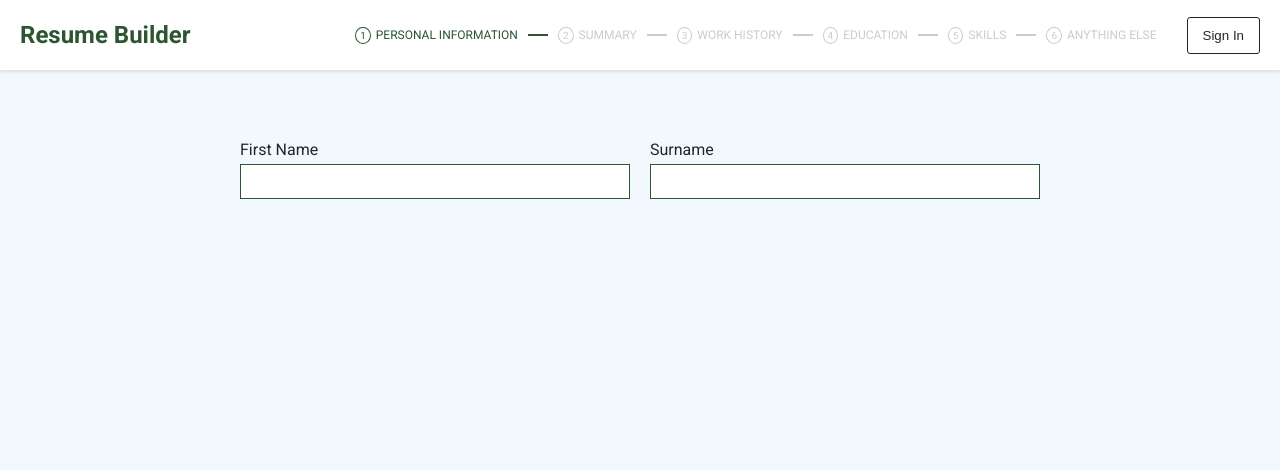
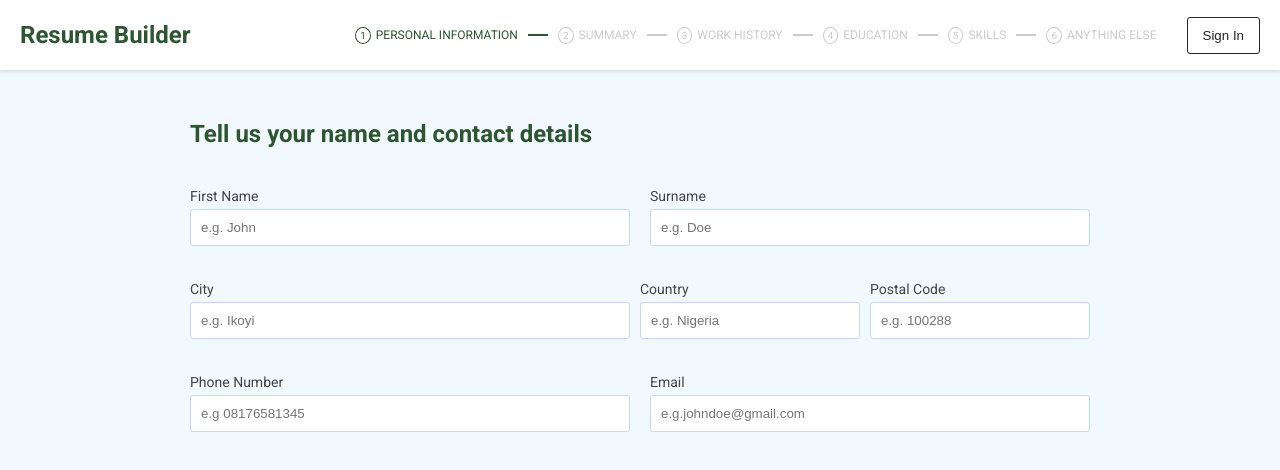
Before and after one commit to timothyokooboh/resume-generator, a Vue app: page /#/ in a window 1280 px wide. Both pictures are taken after a click on the button "Get Started". Shown: the top 470 px of the page. Built offline with nearby package versions, Linux system fonts and the light colour scheme.

Commit message:
design personal info

```diff
--- a/package.json
+++ b/package.json
@@ -9,6 +9,7 @@
     "preview": "vite preview"
   },
   "dependencies": {
+    "eslint": "^8.20.0",
     "uuid": "^8.3.2",
     "vee-validate": "^4.6.2",
     "vue": "^3.2.37",
@@ -17,6 +18,7 @@
   },
   "devDependencies": {
     "@vitejs/plugin-vue": "^3.0.0",
+    "eslint-plugin-vue": "^9.2.0",
     "sass": "^1.53.0",
     "typescript": "^4.6.4",
     "vite": "^3.0.0",
--- a/src/components/resume-forms/PersonalInformation.vue
+++ b/src/components/resume-forms/PersonalInformation.vue
@@ -1,46 +1,171 @@
 <template>
+    <section class='personal-info'>
+        <h1>Tell us your name and contact details</h1>
         <Form :validation-schema="schema" class='form'>
             <section class='name'>
                 <div class="form-control">
                     <label for='first_name'>First Name</label>
-                <Field type="string" name='first_name' id='first_name' class='input' />
+                    <Field
+                        type="string"
+                        name='first_name'
+                        id='first_name'
+                        placeholder='e.g. John'
+                        class='input'
+                        v-model='state.first_name'
+                    />
                     <ErrorMessage name='first_name' class='error' />
                 </div>
                 <div class="form-control">
                     <label for='surname'>Surname</label>
-                <Field type="string" name='surname' id='surname' class='input' />
+                    <Field
+                        type="string"
+                        name='surname'
+                        id='surname'
+                        placeholder='e.g. Doe'
+                        class='input'
+                        v-model='state.surname'
+                    />
                     <ErrorMessage name='surname' class='error' />
                 </div>
             </section>
+
+            <section class='address'>
+                <div class='form-control'>
+                    <label for='city'>City</label>
+                    <Field
+                        name='city'
+                        type='string'
+                        placeholder='e.g. Ikoyi'
+                        id='city'
+                        class='input'
+                        v-model='state.city'
+                    />
+                    <ErrorMessage name='city' class='error' />
+                </div>
+                <div class='form-control'>
+                    <label for='country'>Country</label>
+                    <Field
+                        name='country'
+                        type='string'
+                        placeholder='e.g. Nigeria'
+                        id='country'
+                        class='input'
+                        v-model='state.country'
+                    />
+                    <ErrorMessage name='country' class='error' />
+                </div>
+                <div class='form-control'>
+                    <label for='postal_code'>Postal Code</label>
+                    <Field
+                        name='postal_code'
+                        type='string'
+                        placeholder='e.g. 100288'
+                        id='postal_code'
+                        class='input'
+                        v-model='state.postal_code'
+                    />
+                    <ErrorMessage name='postal_code' class='error' />
+                </div>
+            </section>
+
+            <section class='contact'>
+                <div class='form-control'>
+                    <label for='phone_number'>Phone Number</label>
+                    <Field
+                        name='phone_number'
+                        type='tel'
+                        placeholder='e.g 08176581345'
+                        id='phone_number'
+                        class='input'
+                        v-model='state.phone_number'
+                    />
+                    <ErrorMessage name='phone_number' class='error' />
+                </div>
+                <div class='form-control'>
+                    <label for='email'>Email</label>
+                    <Field
+                        name='email'
+                        type='email'
+                        placeholder='e.g.johndoe@gmail.com'
+                        id='email'
+                        class='input'
+                        v-model='state.email'
+                    />
+                    <ErrorMessage name='email' class='error' />
+                </div>
+            </section>
         </Form>
+    </section>
 </template>
 
 <script setup lang="ts">
     import { Form, Field, ErrorMessage } from "vee-validate"
     import * as yup from 'yup'
+    import { reactive } from "vue";
+
+    const state = reactive({
+        first_name: '',
+        surname: '',
+        city: '',
+        country: '',
+        postal_code: '',
+        phone_number: '',
+        email: ''
+    })
 
     const schema = yup.object({
         first_name: yup.string().required().label('first name'),
-        surname: yup.string().required().label('surname')
+        surname: yup.string().required().label('surname'),
+        city: yup.string(),
+        country: yup.string(),
+        postal_code: yup.string().label('postal code'),
+        phone_number: yup.string().label('phone number'),
+        email: yup.string().email()
     })
 
 </script>
 
 <style lang='scss' scoped>
+    @mixin breakPoint {
+        @media (max-width: 600px) {
+            display: block;
+        }
+    }
+
+    .personal-info {
+        max-width: 90rem;
+        width: 90%;
+        margin: 3rem auto;
+        padding-block-end: 5rem;
+
+        h1 {
+            color: var(--color-primary);
+        }
+    }
 
     .form {
-        max-width: 80rem;
-        width: 90%;
-        margin: 3rem auto;
+        section:not(:first-of-type) {
+            margin-top: 1.5rem;
+        }
 
         .name {
             display: grid;
             grid-template-columns: repeat(2, 1fr);
             column-gap: 2rem;
+            @include breakPoint
+        }
+         .address{
+            display: grid;
+            grid-template-columns: 2fr 1fr 1fr;
+            column-gap: 1rem;
+            @include breakPoint
+        }
 
-            @media (max-width: 600px) {
-                display: block;
-            }
+        .contact {
+            display: grid;
+            grid-template-columns: 1fr 1fr;
+            column-gap: 2rem;
+            @include breakPoint
         }
         .form-control {
             margin-top: 2rem;
@@ -51,14 +176,9 @@
                 margin-bottom: .5rem;
             }
 
-            .input {
-                height: 35px;
-                border: 1px solid var(--color-primary);
-                outline: none;
-            }
-
             .error {
-                color: var(--color-dark-accent)
+                color: var(--color-dark-accent);
+                padding-block-start: .5rem;
             }
         }
 
--- a/src/style.css
+++ b/src/style.css
@@ -40,3 +40,20 @@ body {
 .w-100 {
   width: 100%;
 }
+
+label {
+  color: #454545;
+  font-size: 1.4rem;
+}
+
+.input {
+  padding-block: 1rem;
+  padding-inline: 1rem;
+  border-radius: 3px;
+  border: 1px solid #C4D8FB;
+  outline: none;
+}
+
+input:focus {
+  outline: 3px solid #C4D8FB !important;
+}
```
Also changed, not shown: .eslintrc.js (added), 1 other file (tests, documents, lock files or other folders). Lines whose indentation alone changed are shown as unchanged.
